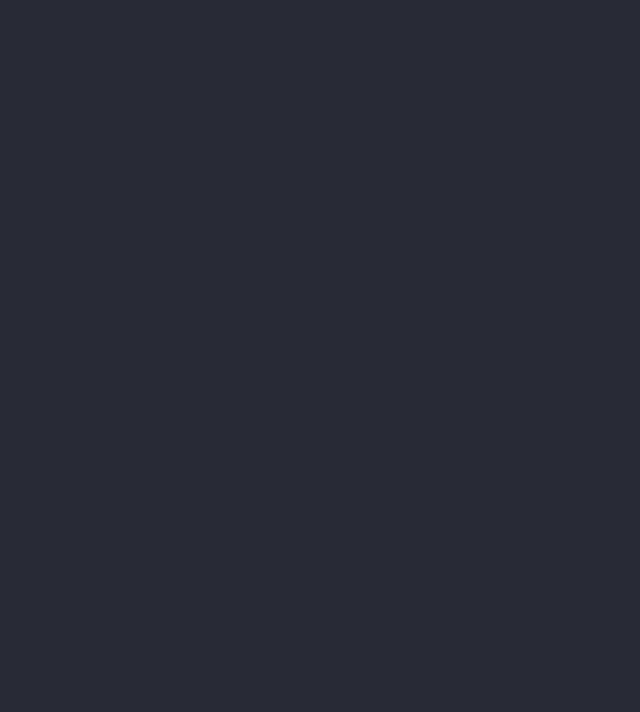
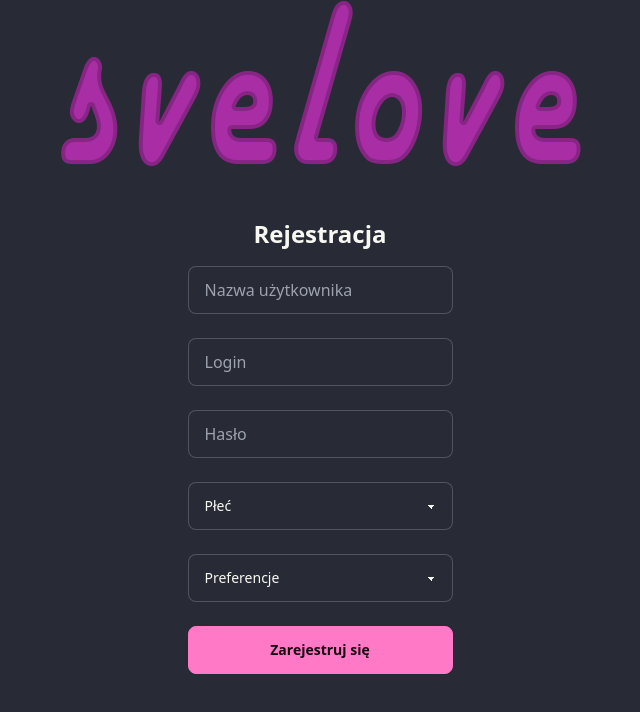
Before and after one commit to KacperDega/svelove-frontend, a React (Create React App) app: page /register in a window 1280 px wide. Before the commit this address had no page. Shown: the top 712 px of the page, without its empty margins (320-960 px from the left). Built offline with nearby package versions, Linux system fonts and the light colour scheme.

Commit message:
feat: register page

```diff
--- a/src/App.tsx
+++ b/src/App.tsx
@@ -3,6 +3,7 @@ import React from 'react';
 import { BrowserRouter, Routes, Route } from 'react-router-dom';
 import Main from './pages/Main';
 import Login from './pages/Login';
+import Register from './pages/Register';
 
 function App() {
   return (
@@ -10,6 +11,7 @@ function App() {
       <Routes>
         <Route path="/" element={<Main />} />
         <Route path="/login" element={<Login />} />
+        <Route path="/register" element={<Register />} />
       </Routes>
     </BrowserRouter>
   );
--- a/src/pages/Main.tsx
+++ b/src/pages/Main.tsx
@@ -1,8 +1,11 @@
 import React from 'react';
 import logo from '../assets/logo.svg';
 import '../App.css';
+import { useNavigate } from "react-router-dom";
 
 const Main = () => {
+  const navigate = useNavigate();
+
   return (
     <div className="App">
       <header className="App-header">
@@ -18,7 +21,10 @@ const Main = () => {
         >
           Learn React
         </a>
-        <button className="btn btn-primary">Primary</button>
+        <div className='space-x-4'>
+          <button className="btn btn-primary" onClick={() => navigate("/login")}>Login</button>
+          <button className="btn btn-primary" onClick={() => navigate("/register")}>Register</button>
+        </div>
       </header>
     </div>
   );
--- /dev/null
+++ b/src/pages/Register.tsx
@@ -0,0 +1,160 @@
+import React, { useState, useEffect } from "react";
+import { register, login } from "../api/auth";
+import { useNavigate } from "react-router-dom";
+import "../index.css";
+import logo from "../assets/logo1.png";
+
+const Register = () => {
+  const navigate = useNavigate();
+
+  const [formData, setFormData] = useState({
+    username: "",
+    login: "",
+    password: "",
+    sex: "",
+    preference: "",
+  });
+
+  const [error, setError] = useState<string | null>(null);
+  const [showAlert, setShowAlert] = useState(false);
+
+  const handleChange = (
+    e: React.ChangeEvent<HTMLInputElement | HTMLSelectElement>
+  ) => {
+    setFormData({ ...formData, [e.target.name]: e.target.value });
+  };
+
+  const handleSubmit = async (e: React.FormEvent) => {
+    e.preventDefault();
+    setError(null);
+
+    const { username, login: loginValue, password, sex, preference } = formData;
+    if (
+      ![username, loginValue, password, sex, preference].every((val) =>
+        val.trim()
+      )
+    ) {
+      setError("Wszystkie pola są wymagane.");
+      return;
+    }
+
+    try {
+      await register(formData);
+
+      // TODO: automatyczny log-in
+      const response = await login(loginValue, password);
+      localStorage.setItem("jwt", response.token);
+
+      navigate("/dashboard");
+    } catch (err: any) {
+      setError(`Error: ${err.message || "Błąd rejestracji"}`);
+    }
+  };
+
+  useEffect(() => {
+    setShowAlert(false);
+    if (!error) return;
+
+    const appearTimeout = setTimeout(() => setShowAlert(true), 10);
+    const disappearTimeout = setTimeout(() => setShowAlert(false), 4000);
+
+    return () => {
+      clearTimeout(appearTimeout);
+      clearTimeout(disappearTimeout);
+    };
+  }, [error]);
+
+  return (
+    <div className="grid grid-rows-[1fr,auto,1fr] h-screen">
+      <div className="flex items-end justify-center">
+        <img src={logo} alt="Logo" className="object-contain" />
+      </div>
+
+      <div className="flex justify-center">
+        <div className="text-center flex flex-col space-y-4">
+          <h3 className="text-2xl font-semibold">Rejestracja</h3>
+          <form onSubmit={handleSubmit} className="flex flex-col space-y-6">
+            <input
+              type="text"
+              name="username"
+              placeholder="Nazwa użytkownika"
+              value={formData.username}
+              onChange={handleChange}
+              className="input input-bordered"
+              required
+            />
+            <input
+              type="text"
+              name="login"
+              placeholder="Login"
+              value={formData.login}
+              onChange={handleChange}
+              className="input input-bordered"
+              required
+            />
+            <input
+              type="password"
+              name="password"
+              placeholder="Hasło"
+              value={formData.password}
+              onChange={handleChange}
+              className="input input-bordered"
+              required
+            />
+            <select
+              name="sex"
+              value={formData.sex}
+              onChange={handleChange}
+              className="select select-bordered"
+              required
+            >
+              <option value="">Płeć</option>
+              <option value="Male">Mężczyzna</option>
+              <option value="Female">Kobieta</option>
+              <option value="Other">Inna</option>
+            </select>
+            <select
+              name="preference"
+              value={formData.preference}
+              onChange={handleChange}
+              className="select select-bordered"
+              required
+            >
+              <option value="">Preferencje</option>
+              <option value="Men">Mężczyźni</option>
+              <option value="Women">Kobiety</option>
+              <option value="Both">Oboje</option>
+              <option value="Other">Inne</option>
+            </select>
+            <input
+              type="submit"
+              className="btn btn-primary"
+              value="Zarejestruj się"
+            />
+          </form>
+        </div>
+      </div>
+
+      <div />
+
+      {error && (
+        <div
+          role="alert"
+          className={`
+            alert alert-error alert-soft fixed bottom-4 right-4 shadow-lg max-w-sm z-50
+            transition-all duration-500 ease-in-out
+            ${
+              showAlert
+                ? "opacity-100 translate-y-0"
+                : "opacity-0 translate-y-6 pointer-events-none"
+            }
+          `}
+        >
+          <span>{error}</span>
+        </div>
+      )}
+    </div>
+  );
+};
+
+export default Register;
```
